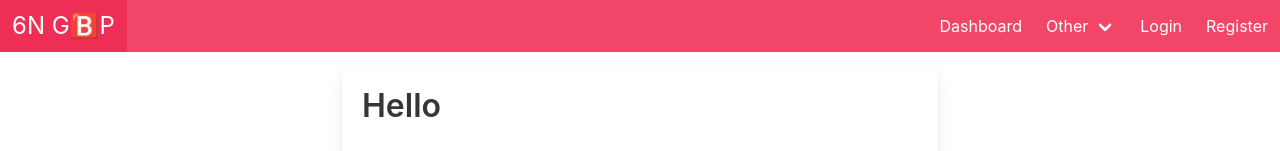
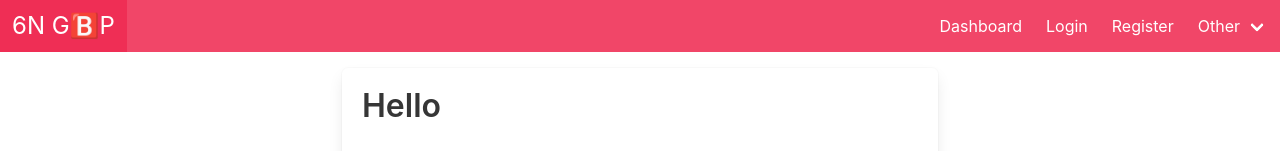
Before and after one commit to elnardu/6nGBP, a Vue app in the folder frontend/: page /apiexplorer#/hello in a window 1280 px wide. Shown: the top 151 px of the page. Built offline with nearby package versions, Linux system fonts and the light colour scheme; what vue-resource would draw is missing.

Commit message:
Navbar dropdown fix

```diff
--- a/frontend/src/components/Navbar/index.vue
+++ b/frontend/src/components/Navbar/index.vue
@@ -13,19 +13,19 @@
     <div class="navbar-menu" :class="{'is-active': navbarActive}">
       <div class="navbar-end">
         <router-link to="/dashboard" class="navbar-item" active-class="is-active">Dashboard</router-link>
+        <router-link v-if="!logged" to="/login" class="navbar-item" active-class="is-active">Login</router-link>
+        <router-link v-if="!logged" to="/register" class="navbar-item" active-class="is-active">Register</router-link>
         <div class="navbar-item has-dropdown is-hoverable">
           <a class="navbar-link">
             Other
           </a>
-          <div class="navbar-dropdown">
+          <div class="navbar-dropdown is-right">
             <router-link class="navbar-item" to="/apiexplorer" active-class="is-active">
               Public API
             </router-link>
             <a href="//github.com/elnardu/6nGBP" class="navbar-item" target="_blank">Source Code</a>
           </div>
         </div>
-        <router-link v-if="!logged" to="/login" class="navbar-item" active-class="is-active">Login</router-link>
-        <router-link v-if="!logged" to="/register" class="navbar-item" active-class="is-active">Register</router-link>
         <a v-if="logged" @click="logout" class="navbar-item">Logout</a>
       </div>
     </div>
```
